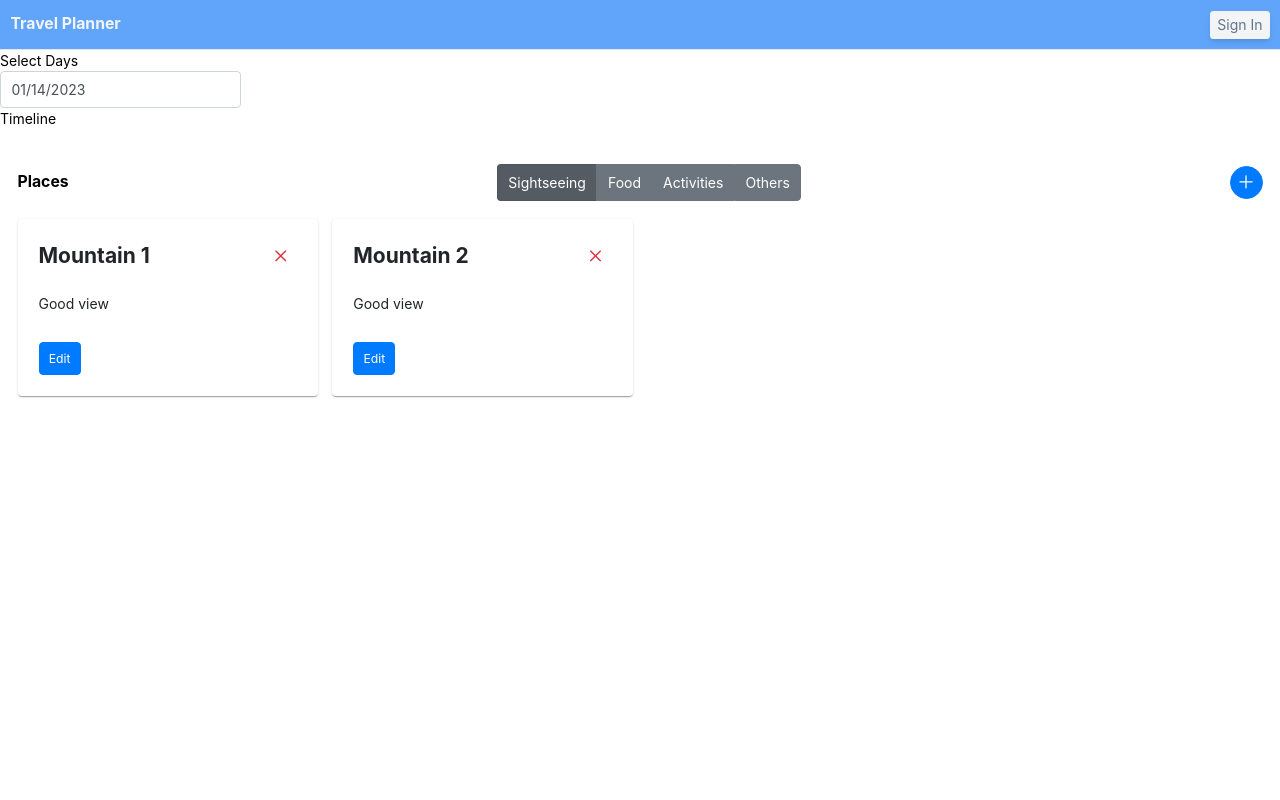
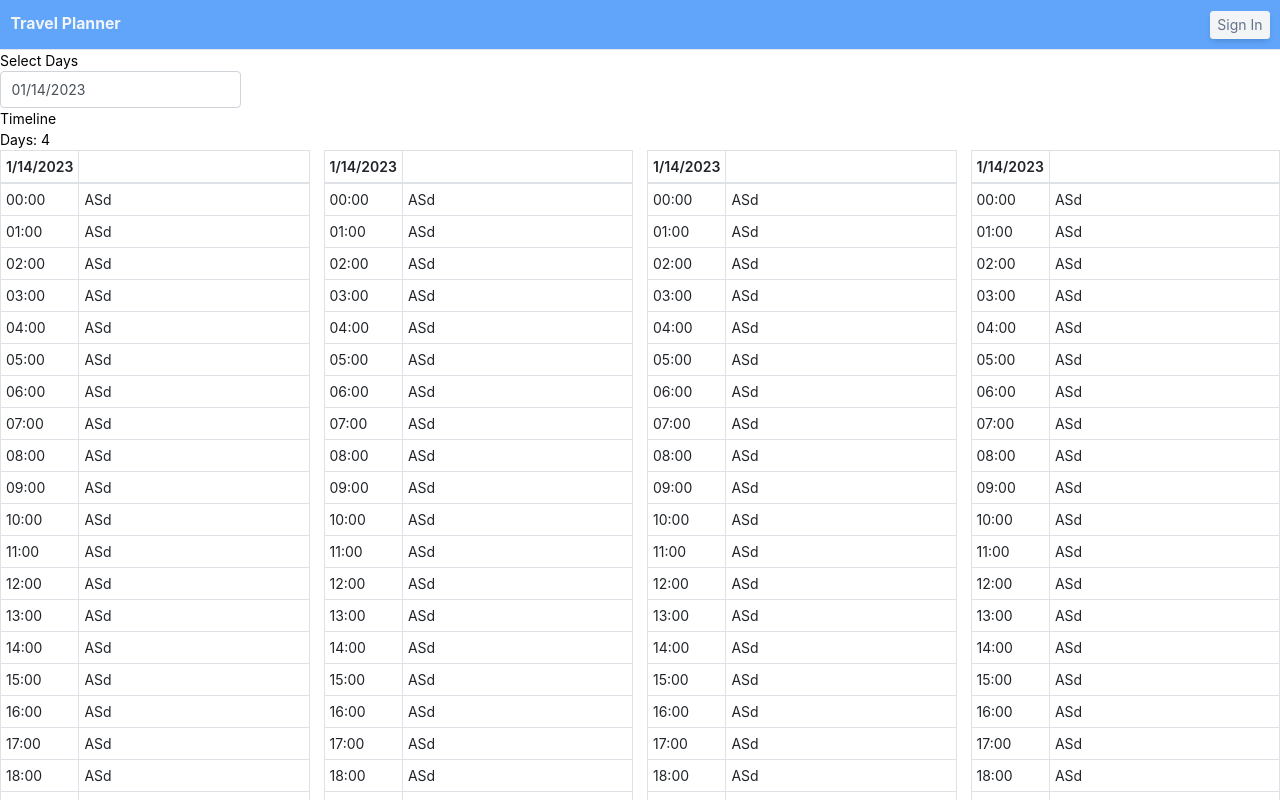
Before and after one commit to darkvoid32/HackNRoll2022, a Next.js app: page /plans/1 in a window 1280 px wide. Shown: the top 800 px of the page. Built offline with nearby package versions, Linux system fonts and the light colour scheme.

Commit message:
Update timeline

```diff
--- a/components/dayCard.tsx
+++ b/components/dayCard.tsx
@@ -1,14 +1,38 @@
 import { NextPage } from "next";
 
+import { DataTable } from 'primereact/datatable';
+import { Column } from 'primereact/column';
+import TimelineDrop from "./timelineDrop";
+
 interface Props {
-  name: string;
+  date: Date;
 }
 
 const DayCard: NextPage<Props> = (props) => {
-  const { name } = props;
+  const { date } = props;
+
+  var timeline = [];
+  for (var i = 0; i < 24; i++) {
+    var time = i + ":00";
+    if (i < 10) {
+      time = "0" + time;
+    }
+    timeline.push({ "time": time, "place": "" });
+  }
+
+  const bodyTemplate = () => {
+    return (
+      <TimelineDrop></TimelineDrop>
+    )
+  }
 
   return (
-    <div className="flex justify-center h-32 bg-slate-200">{name}</div>
+    <div>
+      <DataTable value={timeline} showGridlines responsiveLayout="scroll">
+        <Column field="time" header={date.toLocaleDateString()} style={{ padding: '5px', width: '10px' }}></Column>
+        <Column field="place" style={{ padding: '5px' }} body={bodyTemplate}></Column>
+      </DataTable>
+    </div>
   )
 };
 
--- a/components/placeCard.tsx
+++ b/components/placeCard.tsx
@@ -1,10 +1,15 @@
 import { NextPage } from "next";
 import { Card } from 'primereact/card';
 import { Button } from 'primereact/button'
+import { useDrag } from "react-dnd";
 
 interface Props {
   name: string;
   notes: string;
+}
+
+export const ItemTypes = {
+  PLACE: 'place'
 }
 
 const PlaceCard: NextPage<Props> = (props) => {
@@ -19,10 +24,19 @@ const PlaceCard: NextPage<Props> = (props) => {
     <Button icon="pi pi-times" className="p-button-rounded p-button-danger p-button-text" aria-label="Cancel" />
   </div>
 
+  const [{ isDragging }, drag] = useDrag(() => ({
+    type: ItemTypes.PLACE,
+    collect: (monitor) => ({
+      isDragging: !!monitor.isDragging()
+    })
+  }))
+
   return (
-    <Card title={title} footer={footer}>
-      <p>{notes}</p>
-    </Card>
+    <div ref={drag}>
+      <Card title={title} footer={footer}>
+        <p>{notes}</p>
+      </Card>
+    </div>
   )
 };
 
--- a/components/placeList.tsx
+++ b/components/placeList.tsx
@@ -23,7 +23,7 @@ const PlaceList: NextPage<Props> = (props) => {
   ];
 
   return (
-    <div className='mt-10'>
+    <div className='mt-10 pt-4 select-none'>
       <div className="flex items-center justify-center mx-5">
         <p className='text-lg font-bold'>Places</p>
         <div className='flex-grow'></div>
--- a/components/timeline.tsx
+++ b/components/timeline.tsx
@@ -9,7 +9,7 @@ const TimeLine: NextPage<Props> = (props) => {
   const dayCards = (days: number) => {
     let content = []
     for (let i = 0; i < days; i++) {
-      content.push(<DayCard key={i} name={i + ''}></DayCard>);
+      content.push(<DayCard key={i} date={new Date()}></DayCard>);
     }
     return content;
   }
@@ -17,6 +17,7 @@ const TimeLine: NextPage<Props> = (props) => {
   return (
     <div>
       <p>Timeline</p>
+      <p>Days: {props.daysNum}</p>
       <div className="grid grid-cols-4 gap-4">
         {dayCards(props.daysNum)}
       </div>
--- /dev/null
+++ b/components/timelineDrop.tsx
@@ -0,0 +1,27 @@
+import { NextPage } from "next"
+import { ReactNode } from "react"
+import { useDrop } from 'react-dnd'
+
+type Props = {
+
+}
+
+const TimelineDrop: NextPage<Props> = (props) => {
+  const [{ isOver }, drop] = useDrop(() => ({
+    accept: "place",
+    drop: () => { },
+    collect: monitor => ({
+      isOver: !!monitor.isOver(),
+    }),
+  }))
+
+  return (
+    <div
+      ref={drop}
+    >
+      <div>ASd</div>
+    </div>
+  )
+}
+
+export default TimelineDrop
--- a/package.json
+++ b/package.json
@@ -21,6 +21,8 @@
     "primeicons": "^6.0.1",
     "primereact": "^8.7.3",
     "react": "18.2.0",
+    "react-dnd": "^16.0.1",
+    "react-dnd-html5-backend": "^16.0.1",
     "react-dom": "18.2.0",
     "swr": "^2.0.0",
     "typescript": "4.9.4"
--- a/src/pages/index.tsx
+++ b/src/pages/index.tsx
@@ -11,7 +11,7 @@ const Home: NextPage = () => {
   return (
     <main>
       <div>
-        <DataTable selectionMode="single" value={plans} responsiveLayout="scroll"
+        <DataTable selectionMode="single" value={plans} scrollable scrollHeight="400px"
           onRowClick={(event) => {
             window.location.href = "/plans/" + event.data.id;
           }}
--- a/src/pages/plans/[id].tsx
+++ b/src/pages/plans/[id].tsx
@@ -5,6 +5,9 @@ import { useRouter } from 'next/router'
 import { useState } from 'react';
 
 import SampleData from "../api/plans.json";
+
+import { DndProvider } from 'react-dnd'
+import { HTML5Backend } from 'react-dnd-html5-backend'
 
 const Plan = () => {
   const router = useRouter()
@@ -18,12 +21,16 @@ const Plan = () => {
 
   return (
     <main>
-      <div>
-        <p>Select Days</p>
-        <DatePicker getDaysNum={setDaysNum}></DatePicker>
-        <TimeLine daysNum={daysNum}></TimeLine>
-      </div>
-      {plan ? <PlaceList places={plan.Locations}></PlaceList> : null}
+      <DndProvider backend={HTML5Backend}>
+        <div>
+          <p>Select Days</p>
+          <DatePicker getDaysNum={setDaysNum}></DatePicker>
+          <TimeLine daysNum={4}></TimeLine>
+        </div>
+        <div className='sticky bottom-0 bg-white' style={{ boxShadow: "0px -5px 33px -13px rgba(0,0,0,0.75);" }}>
+          {plan ? <PlaceList places={plan.Locations}></PlaceList> : null}
+        </div>
+      </DndProvider>
     </main >
   )
 }
```
Also changed, not shown: 1 other file (tests, documents, lock files or other folders).
